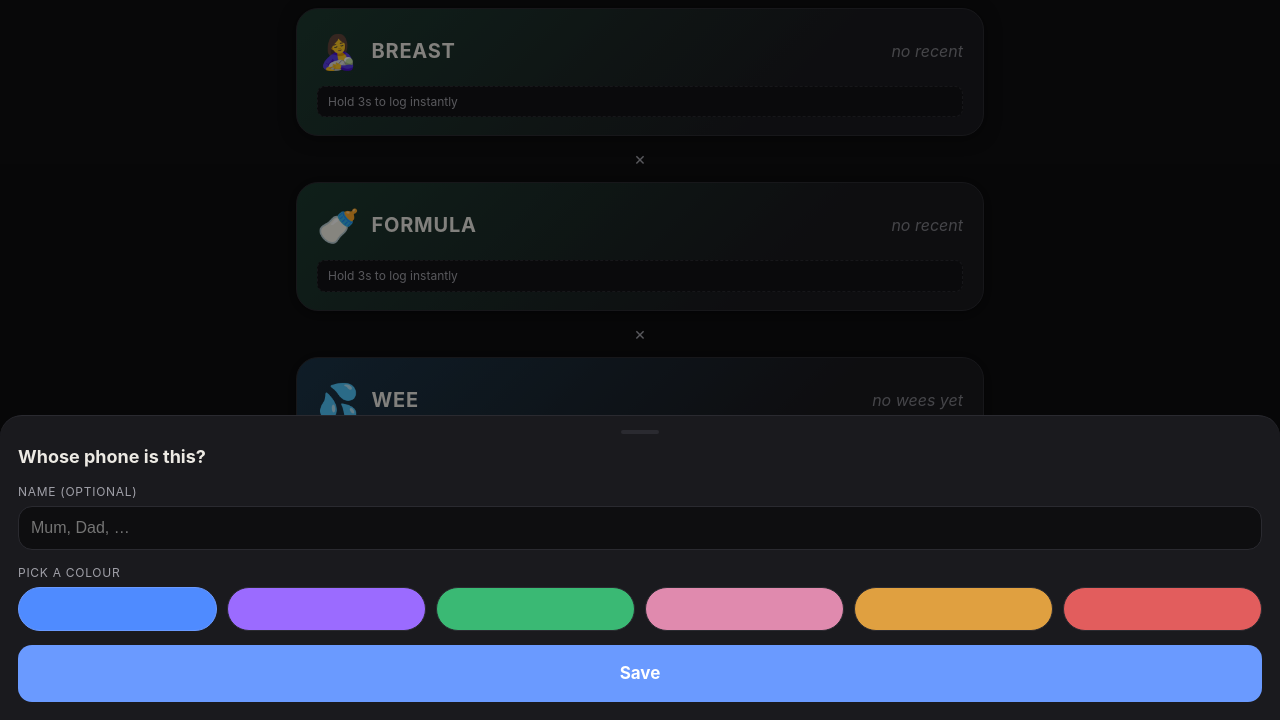
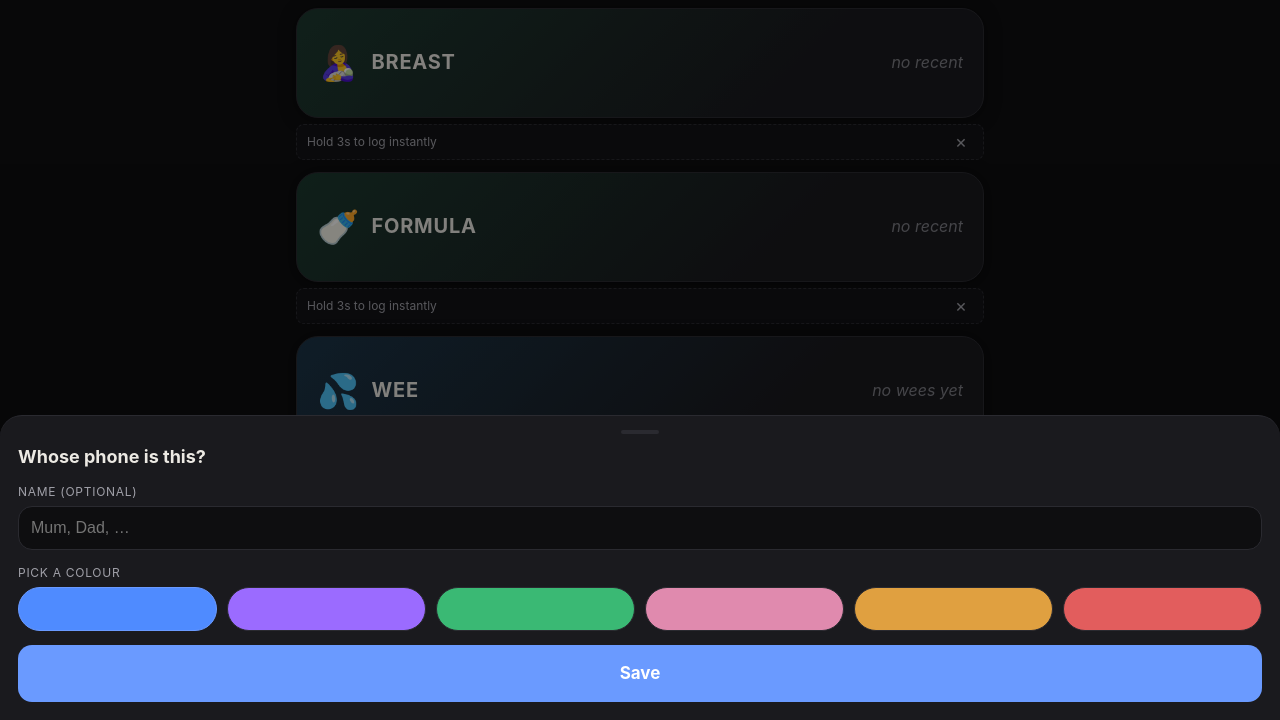
Before and after one commit to Whitehawk2/NBIO_Tracker, a FastAPI app: template app/nbio/templates/index.html in a window 1280 px wide. Shown: the part 345-1065 px from the top of the page. Run offline with FastAPI, Linux system fonts and the light colour scheme; the template is opened without the code that fills it, so the values that code supplies are empty; parts of the project's set-up code (start-up, migrations or seed data) failed here and were passed over.

Commit message:
fix(ui): move tile-hint outside <button class='tile'> (v1.1.0 regression)
User: 'still black boxes with unclickable × on them between logging
buttons. each such logging button has the press-and-hold hint on it,
that can't be dismissed.'

Root cause: HTML5 nested-interactive-element bug. The hint-dismiss ×
was rendered as `<button class='hint-dismiss'>×</button>` INSIDE
`<button class='tile'>`. Nested buttons are HTML5-illegal; on Android
Chrome the inner button's click never fires — it bubbles to the outer
.tile button which opens the modal instead.

Fix: each tile + its long-press hint is wrapped in a new
`<div class='tile-wrap'>`. The hint is now a SIBLING of the tile
button, not a child. The dismiss × click reaches its handler.

Side effect: `.tile` no longer needs `flex-wrap: wrap` / `row-gap`
(was only there to host the hint as a flex child); `.tile-hint`
no longer needs `flex-basis: 100%`. Both removed.

Pinned: for each of 4 tile types, the substring `data-hint='long-press'`
does NOT appear between `<button data-type=X>` and its `</button>`.
4 long-press hints still render — just outside their tiles.

```diff
--- a/app/nbio/static/app.css
+++ b/app/nbio/static/app.css
@@ -201,6 +201,11 @@ a { color: var(--accent); text-decoration: none; }
 
 /* ============ Tiles ============ */
 .tiles { display: flex; flex-direction: column; gap: 12px; margin: 8px 0 18px; }
+/* Each tile + its long-press hint is wrapped so the hint can sit as a
+   SIBLING of the <button class="tile">, not a child. Nested interactive
+   elements are HTML5-illegal and Chrome silently swallowed the hint's
+   dismiss × click (it bubbled to the outer tile button instead). */
+.tile-wrap { display: flex; flex-direction: column; gap: 6px; }
 .tile {
   appearance: none; border: 1px solid var(--border); cursor: pointer;
   width: 100%; min-height: 110px;
@@ -208,7 +213,6 @@ a { color: var(--accent); text-decoration: none; }
   border-radius: var(--radius-lg);
   padding: 18px 20px;
   display: flex; align-items: center; justify-content: space-between;
-  flex-wrap: wrap; row-gap: 10px;
   text-align: left;
   transition: transform .12s ease, background .12s ease;
   box-shadow: var(--shadow);
@@ -234,7 +238,6 @@ a { color: var(--accent); text-decoration: none; }
    stores its dismissal in localStorage so it never reappears. */
 .tile-hint, .first-row-hint {
   display: flex; align-items: center; justify-content: space-between; gap: 8px;
-  flex-basis: 100%;
   margin: 0; padding: 6px 10px;
   font-size: 12px; color: var(--text-muted);
   /* Solid background — color-mix(... transparent) was correct on Chrome
--- a/app/nbio/templates/partials/tile_breast.html
+++ b/app/nbio/templates/partials/tile_breast.html
@@ -1,3 +1,4 @@
+<div class="tile-wrap">
   <button class="tile tile-breast" data-type="breast" aria-label="Log breast feed">
     <div class="tile-head">
       <span class="emoji" aria-hidden="true">🤱</span>
@@ -13,8 +14,9 @@
         <span class="no-recent">no recent</span>
       {% endif %}
     </div>
+  </button>
   <div class="tile-hint" data-hint="long-press" hidden>
     <span>Hold 3s to log instantly</span>
     <button type="button" class="hint-dismiss" aria-label="Dismiss hint">×</button>
   </div>
-</button>
+</div>
--- a/app/nbio/templates/partials/tile_formula.html
+++ b/app/nbio/templates/partials/tile_formula.html
@@ -1,3 +1,4 @@
+<div class="tile-wrap">
   <button class="tile tile-formula" data-type="formula" aria-label="Log formula feed">
     <div class="tile-head">
       <span class="emoji" aria-hidden="true">🍼</span>
@@ -16,8 +17,9 @@
         <span class="no-recent">no recent</span>
       {% endif %}
     </div>
+  </button>
   <div class="tile-hint" data-hint="long-press" hidden>
     <span>Hold 3s to log instantly</span>
     <button type="button" class="hint-dismiss" aria-label="Dismiss hint">×</button>
   </div>
-</button>
+</div>
--- a/app/nbio/templates/partials/tile_poo.html
+++ b/app/nbio/templates/partials/tile_poo.html
@@ -1,3 +1,4 @@
+<div class="tile-wrap">
   <button class="tile tile-poo" data-type="poo" aria-label="Log poo">
     <div class="tile-head">
       <span class="emoji" aria-hidden="true">💩</span>
@@ -13,8 +14,9 @@
         <span class="no-recent">no poos yet</span>
       {% endif %}
     </div>
+  </button>
   <div class="tile-hint" data-hint="long-press" hidden>
     <span>Hold 3s to log instantly</span>
     <button type="button" class="hint-dismiss" aria-label="Dismiss hint">×</button>
   </div>
-</button>
+</div>
--- a/app/nbio/templates/partials/tile_wee.html
+++ b/app/nbio/templates/partials/tile_wee.html
@@ -1,3 +1,4 @@
+<div class="tile-wrap">
   <button class="tile tile-wee" data-type="wee" aria-label="Log wee">
     <div class="tile-head">
       <span class="emoji" aria-hidden="true">💦</span>
@@ -13,8 +14,9 @@
         <span class="no-recent">no wees yet</span>
       {% endif %}
     </div>
+  </button>
   <div class="tile-hint" data-hint="long-press" hidden>
     <span>Hold 3s to log instantly</span>
     <button type="button" class="hint-dismiss" aria-label="Dismiss hint">×</button>
   </div>
-</button>
+</div>
```
Also changed, not shown: app/tests/api/test_pages.py (+33 -0 lines). Lines whose indentation alone changed are shown as unchanged.
